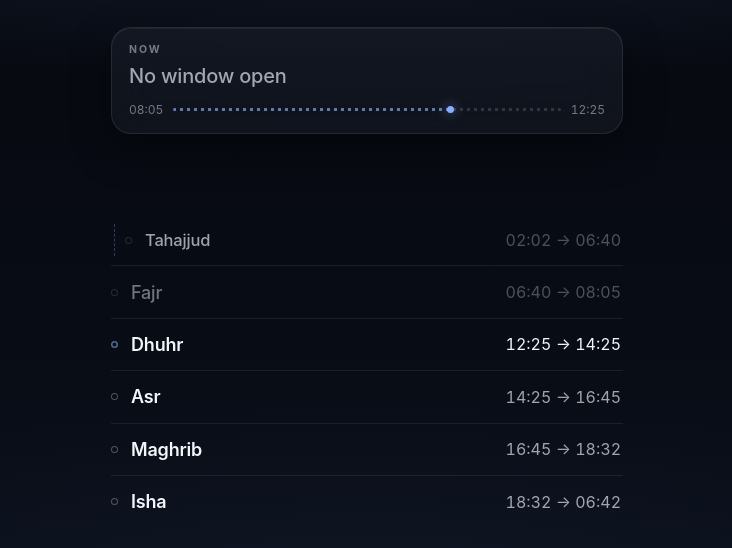
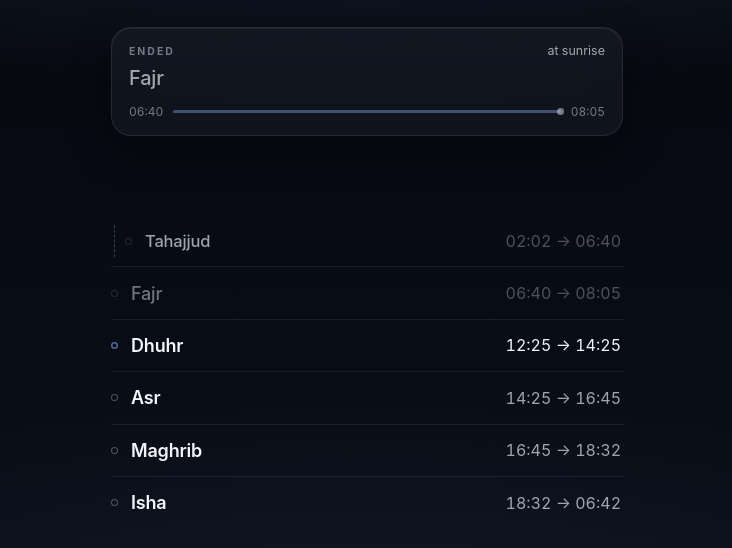
Before and after one commit to enislucas/el-feth-prayer-times, a plain HTML site: page index.html in a window 1280 px wide. Shown: the part 190-738 px from the top of the page, without its empty margins (273-1005 px from the left). Drawn offline with Linux system fonts and the light colour scheme.

Commit message:
After sunrise, keep the Fajr window on the card, marked ended
Between sunrise and Dhuhr the card used to say "No window open" over a
dashed bar from sunrise to Dhuhr. Nothing named 08:05 as sunrise, so the
morning read as one window running from Fajr to Dhuhr. The card now keeps
the Fajr window exactly as it ran - fajr to sunrise, bar full and dimmed -
under "Ended" / "at sunrise", while the countdown above already points at
Dhuhr. It never says "Now" there, so Fajr cannot look like it is still on.

Checked by driving the page's own render() every 5 minutes through
2026-2027 in Chrome and WebKit (210240 moments, 53752 in the sunrise ->
Dhuhr stretch): the gap card always shows today's fajr -> sunrise, full,
with Dhuhr next; every other moment shows the open window unchanged.
Layout clean at 320x568, 375x667 and 393x852.

Co-Authored-By: Claude Opus 5.5 <noreply@anthropic.com>

```diff
--- a/index.html
+++ b/index.html
@@ -185,6 +185,11 @@ body{
 }
 .card.gap .head-dot{ background:var(--accent); box-shadow:0 0 12px 1px rgba(138,174,255,.45); }
 .card.gap .open-name{ color:var(--text-2); font-weight:500; }
+/* Sunrise to Dhuhr: the Fajr window that has closed. Same geometry, all of it
+   dimmed - a full bar with no glow reads as finished, never as running. */
+.card.done .open-name{ color:var(--text-2); font-weight:500; }
+.card.done .fill{ background:rgba(138,174,255,.30); }
+.card.done .head-dot{ background:rgba(238,243,252,.45); box-shadow:none; }
 
 /* ------------------------------------------------------------------ list -- */
 .list{
@@ -490,7 +495,7 @@ function stateAt(data, now){
 
   return {
     now:now, civil:civil, rows:rows, current:current, tahajjud:tahajjud,
-    next:next, gap:inGap, sunrise:T.sunrise,
+    next:next, gap:inGap, fajr:T.fajr, sunrise:T.sunrise,
     tomorrow:(next.start >= localMidnight(shiftCivil(civil, 1)))
   };
 }
@@ -568,9 +573,21 @@ function render(now){
     setText(el.openName, NAMES[st.current.id]);
     setText(el.remain, human(st.current.end - now) + ' left');
     from = st.current.start; to = st.current.end;
+  } else if (st.gap){
+    /* Between sunrise and Dhuhr nothing is open. The card keeps the Fajr window
+       exactly as it ran - fajr to sunrise, bar full, marked ended - so the
+       morning never reads as one window stretching from Fajr to Dhuhr. It says
+       "Ended" instead of "Now": pretending Fajr is still running would be the
+       one dangerous thing this card could do. The hero above already counts
+       down to Dhuhr. */
+    setClass(el.card, 'card done');
+    setText(el.openLabel, 'Ended');
+    setText(el.openName, NAMES.fajr);
+    setText(el.remain, 'at sunrise');
+    from = st.fajr; to = st.sunrise;
   } else {
-    /* Between sunrise and Dhuhr nothing is open, and saying so plainly is more
-       use to him than pretending Fajr is somehow still running. */
+    /* Unreachable with full data (some window is always open outside the
+       sunrise gap); kept so a hole in the data degrades to a plain message. */
     setClass(el.card, 'card gap');
     setText(el.openLabel, 'Now');
     setText(el.openName, 'No window open');
@@ -578,7 +595,7 @@ function render(now){
        exact prayer, and the bar below already ends at its time - a third copy
        of the same fact is noise. */
     setText(el.remain, '');
-    from = st.gap ? st.sunrise : now; to = st.next.start;
+    from = now; to = st.next.start;
   }
   var frac = Math.min(1, Math.max(0, (now - from) / Math.max(1, to - from)));
   setText(el.barFrom, hhmm(from));
--- a/sw.js
+++ b/sw.js
@@ -7,7 +7,7 @@
 // and the old files are only thrown away when the cache NAME changes. So the
 // ritual is: edit anything in the app -> bump CACHE_VERSION -> commit -> push.
 // Forgetting it is the one reason an update appears never to arrive.
-const CACHE_VERSION = 'elfeth-v5';
+const CACHE_VERSION = 'elfeth-v6';
 
 // Every cache this app has ever opened starts with this prefix so activate()
 // can delete the old ones without touching a different app on the same origin.
```
Also changed, not shown: 1 other file.
